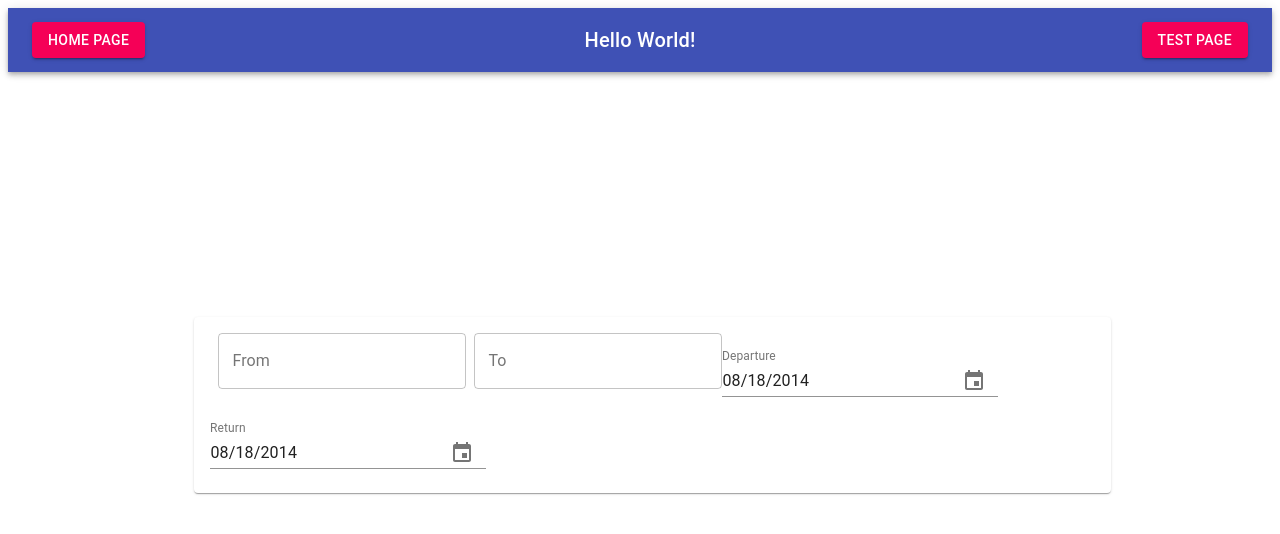
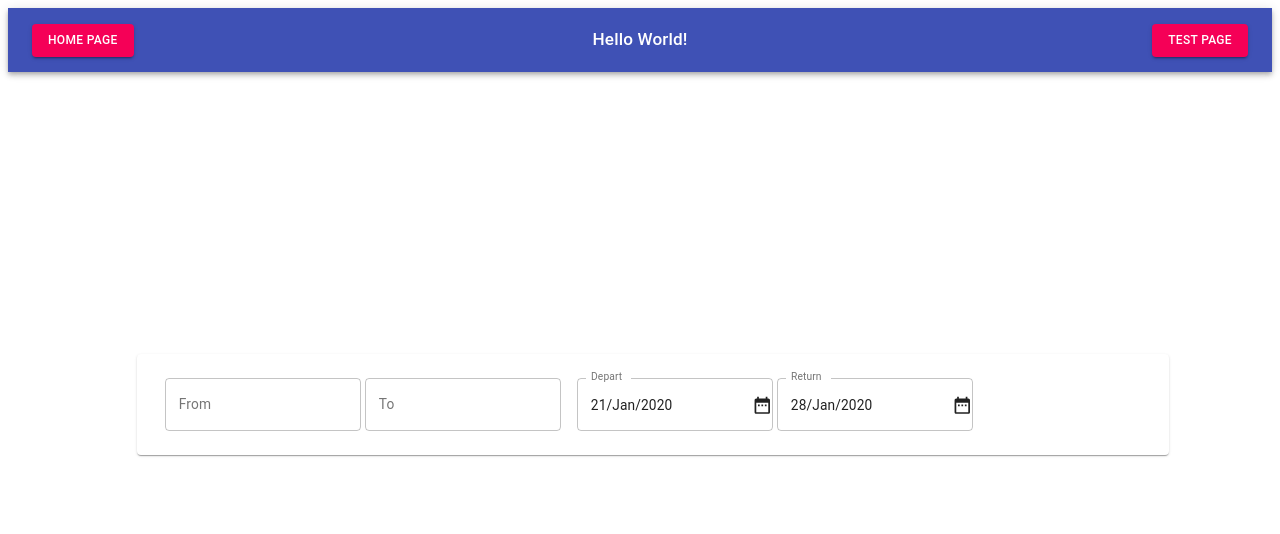
Before and after one commit to rubendmatos1985/travels-app-amadeus-api, a React app in the folder frontend/: page / in a window 1280 px wide. Shown: the top 534 px of the page. Built offline with nearby package versions, Linux system fonts and the light colour scheme; the HTML template or start-up script is replaced by a standard one.

Commit message:
DatePicker Component working !

```diff
--- a/frontend/package.json
+++ b/frontend/package.json
@@ -12,10 +12,12 @@
   "dependencies": {
     "@date-io/date-fns": "1.3.13",
     "@material-ui/core": "4.8.3",
+    "@material-ui/icons": "^4.5.1",
     "@material-ui/pickers": "3.2.9",
     "date-fns": "2.9.0",
     "express": "4.17.1",
     "isomorphic-fetch": "2.2.1",
+    "moment": "^2.24.0",
     "react": "16.12.0",
     "react-dom": "16.12.0",
     "react-jss": "10.0.3",
@@ -27,6 +29,7 @@
   "devDependencies": {
     "@types/express": "4.17.2",
     "@types/isomorphic-fetch": "0.0.35",
+    "@types/moment": "^2.13.0",
     "@types/node": "13.1.8",
     "@types/react": "16.9.17",
     "@types/react-dom": "16.9.4",
--- /dev/null
+++ b/frontend/src/common/components/SearchPanelComponents/DatePicker.tsx
@@ -0,0 +1,87 @@
+import React, { useState } from 'react'
+import { KeyboardDatePicker } from '@material-ui/pickers'
+import {
+  TextField,
+  InputAdornment,
+  withStyles,
+  createStyles,
+  Theme,
+  StyleRules
+} from '@material-ui/core'
+import { DateRange } from '@material-ui/icons'
+import moment from 'moment'
+
+interface IProps {
+  date: string
+  onClose?: () => void
+  onChange: (date: string) => void
+  onClick?: () => void
+  label: string
+  classes: any
+}
+
+const styles = (theme: Theme): StyleRules =>
+  createStyles({
+    textField: {
+      '& *': {
+        cursor: 'pointer !important',
+        marginRight: theme.spacing(0.5)
+      }
+    }
+  })
+
+function DatePicker(props: IProps) {
+  const [pickerIsOpen, setPickerIsOpen] = useState(false)
+
+  const handleOnClose = () => {
+    setPickerIsOpen(false)
+    if (props.onClose) {
+      props.onClose()
+    }
+  }
+
+  const handleOnClick = () => {
+    setPickerIsOpen(true)
+    if (props.onClick) {
+      props.onClick()
+    }
+  }
+
+  const handleOnChange = (date: Date) => {
+    props.onChange(moment(date).format('DDD/MM/YYYY'))
+  }
+
+  return (
+    <KeyboardDatePicker
+      onClose={handleOnClose}
+      open={pickerIsOpen}
+      TextFieldComponent={() => (
+        <TextField
+          className={props.classes.textField}
+          variant="outlined"
+          label={props.label}
+          defaultValue={props.date}
+          onClick={handleOnClick}
+          InputProps={{
+            readOnly: true,
+            endAdornment: (
+              <InputAdornment position="end">
+                <DateRange />
+              </InputAdornment>
+            )
+          }}
+        />
+      )}
+      margin="normal"
+      id="date-picker-dialog"
+      format="MM/dd/yyyy"
+      value={props.date}
+      onChange={handleOnChange}
+      KeyboardButtonProps={{
+        'aria-label': 'change date'
+      }}
+    />
+  )
+}
+
+export default withStyles(styles)(DatePicker)
--- a/frontend/src/common/components/SearchPannel/index.tsx
+++ /dev/null
@@ -1,75 +0,0 @@
-import * as React from "react";
-import { useState } from "react";
-import DateFnsUtils from "@date-io/date-fns";
-import { Paper, Grid, TextField, withStyles, createStyles, Theme } from "@material-ui/core";
-import { KeyboardDatePicker, MuiPickersUtilsProvider } from "@material-ui/pickers";
-import { StyleRules } from "@material-ui/core/styles";
-
-const styles: (theme: Theme) => StyleRules = (theme: Theme) =>
-  createStyles({
-    input: {
-      marginLeft: theme.spacing(1)
-    },
-    container: {
-      width: "100%",
-      height: "80vh",
-      display: "flex",
-      justifyContent: "center",
-      alignItems: "center"
-    },
-    paper: {
-      padding: theme.spacing(2),
-      width: "70%",
-      maxWidth: 900
-    }
-  });
-
-const SearchPannel = (props: any) => {
-  const [selectedDate, setSelectedDate] = useState(new Date("2014-08-18T21:11:54"));
-
-  return (
-    <MuiPickersUtilsProvider utils={DateFnsUtils}>
-      <div className={props.classes.container}>
-        <Paper className={props.classes.paper}>
-          <TextField
-            className={props.classes.input}
-            id="standard-search"
-            label="From"
-            type="search"
-            variant="outlined"
-          />
-          <TextField
-            className={props.classes.input}
-            id="standard-search1"
-            label="To"
-            type="search"
-            variant="outlined"
-          />
-          <KeyboardDatePicker
-            margin="normal"
-            id="date-picker-dialog"
-            label="Departure"
-            format="MM/dd/yyyy"
-            value={selectedDate}
-            onChange={setSelectedDate}
-            KeyboardButtonProps={{
-              "aria-label": "change date"
-            }}
-          />
-          <KeyboardDatePicker
-            margin="normal"
-            id="date-picker-dialog"
-            label="Return"
-            format="MM/dd/yyyy"
-            value={selectedDate}
-            onChange={setSelectedDate}
-            KeyboardButtonProps={{
-              "aria-label": "change date"
-            }}
-          />
-        </Paper>
-      </div>
-    </MuiPickersUtilsProvider>
-  );
-};
-export default withStyles(styles)(SearchPannel);
--- /dev/null
+++ b/frontend/src/common/containers/SearchPannel/index.tsx
@@ -0,0 +1,118 @@
+import React from 'react'
+import { useState } from 'react'
+import DateFnsUtils from '@date-io/date-fns'
+import {
+  Paper,
+  TextField,
+  withStyles,
+  createStyles,
+  Theme,
+  InputAdornment
+} from '@material-ui/core'
+import { DateRange } from '@material-ui/icons'
+import {
+  KeyboardDatePicker,
+  MuiPickersUtilsProvider
+} from '@material-ui/pickers'
+import { StyleRules } from '@material-ui/core/styles'
+import moment from 'moment'
+import DatePicker from 'common/components/SearchPanelComponents/DatePicker'
+
+const styles: (theme: Theme) => StyleRules = (theme: Theme) =>
+  createStyles({
+    container: {
+      width: '100%',
+      height: '80vh',
+      display: 'flex',
+      justifyContent: 'center',
+      alignItems: 'center'
+    },
+    paper: {
+      padding: theme.spacing(2),
+      width: '100%',
+      display: 'flex',
+      maxWidth: 1000
+    },
+    datePickerContainer: {
+      '& div': {
+        padding: 0,
+        margin: 0
+      },
+      width: '40%',
+      display: 'flex',
+      justifyContent: 'space-between',
+      alignItems: 'flex-start',
+      padding: theme.spacing(1)
+    },
+    inputsContainer: {
+      width: '40%',
+      display: 'flex',
+      justifyContent: 'space-between',
+      padding: theme.spacing(1)
+    },
+    citiesInputs: {
+      marginLeft: theme.spacing(0.5)
+    },
+    datePicker: {
+      '& :hover': {
+        cursor: 'pointer'
+      }
+    }
+  })
+
+function SearchPannel(props: any) {
+  const [departDate, setDepartDate] = useState(
+    moment(new Date()).format('DDD/MMM/YYYY')
+  )
+  const [returnDate, setReturnDate] = useState(
+    moment(departDate)
+      .add(7, 'days')
+      .format('DDD/MMM/YYYY')
+  )
+
+  const handleOnChangeDepartDate = (date: string) => {
+    setDepartDate(date)
+  }
+
+  const handleOnChangeReturnDate = (date: string) => {
+    setReturnDate(date)
+  }
+
+  return (
+    <MuiPickersUtilsProvider utils={DateFnsUtils}>
+      <div className={props.classes.container}>
+        <Paper className={props.classes.paper}>
+          <div className={props.classes.inputsContainer}>
+            <TextField
+              className={props.classes.citiesInputs}
+              id="standard-search"
+              label="From"
+              type="search"
+              variant="outlined"
+            />
+            <TextField
+              className={props.classes.citiesInputs}
+              id="standard-search1"
+              label="To"
+              type="search"
+              variant="outlined"
+            />
+          </div>
+          <div className={props.classes.datePickerContainer}>
+            <DatePicker
+              label="Depart"
+              date={departDate}
+              onChange={handleOnChangeDepartDate}
+            />
+            <DatePicker
+              label="Return"
+              date={returnDate}
+              onChange={handleOnChangeReturnDate}
+            />
+          </div>
+        </Paper>
+      </div>
+    </MuiPickersUtilsProvider>
+  )
+}
+export default withStyles(styles)(SearchPannel)
--- a/frontend/src/common/theme.ts
+++ b/frontend/src/common/theme.ts
@@ -1,21 +1,9 @@
-import { createMuiTheme } from "@material-ui/core";
+import { createMuiTheme } from '@material-ui/core'
 
 const theme = createMuiTheme({
-  palette: {
-    /* primary: {
-      main: "#ffd54f",
-      light: "#ffff81",
-      dark: "#c8a415",
-      contrastText: "#212121"
-    },
-    secondary: {
-      main: "#7986cb",
-      light: "#aab6fe",
-      dark: "#49599a",
-      contrastText: "#fafafa"
-    },
-    type: "light" */
+  typography: {
+    fontSize: 12
   }
-});
+})
 
-export default theme;
+export default theme
--- a/frontend/tslint.json
+++ b/frontend/tslint.json
@@ -4,7 +4,7 @@
     "class-name": true,
     "eofline": true,
     "member-access": true,
-        "semicolon": [true, "always"],
+    "semicolon": [false, "always"],
     "switch-default": true,
     "no-unused-variable": true,
     "arrow-return-shorthand": [true],
```
Also changed, not shown: frontend/src/common/pages/Home.tsx (+14 -14 lines), 1 other file (tests, documents, lock files or other folders). Lines whose indentation alone changed are shown as unchanged.
